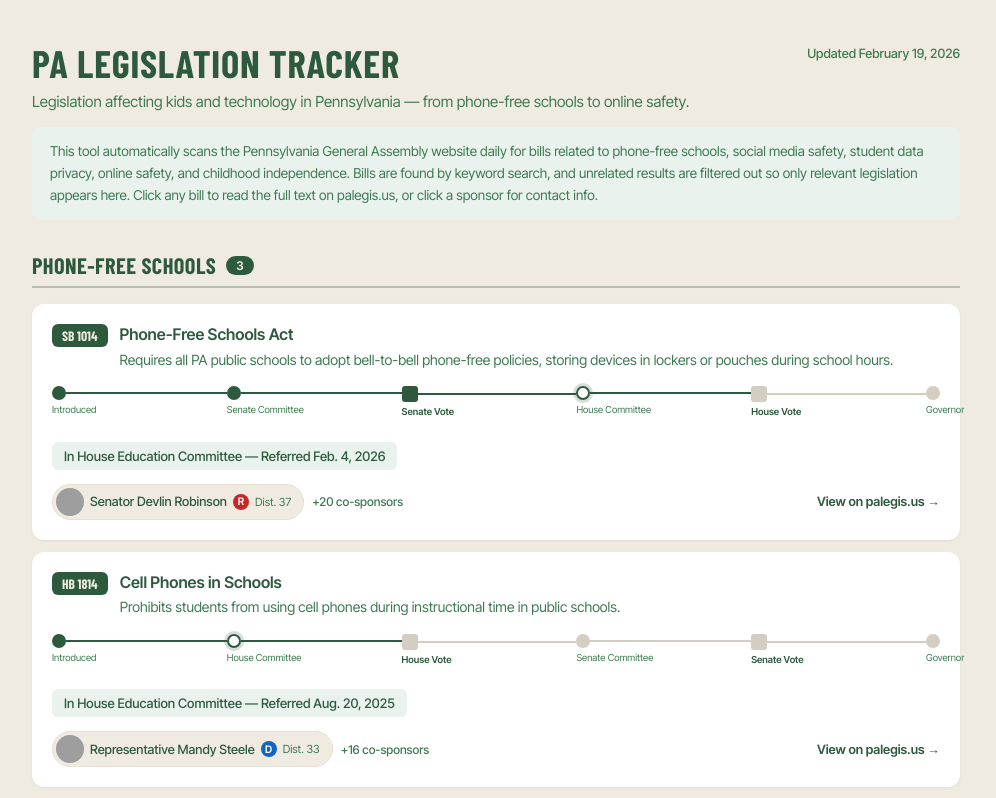
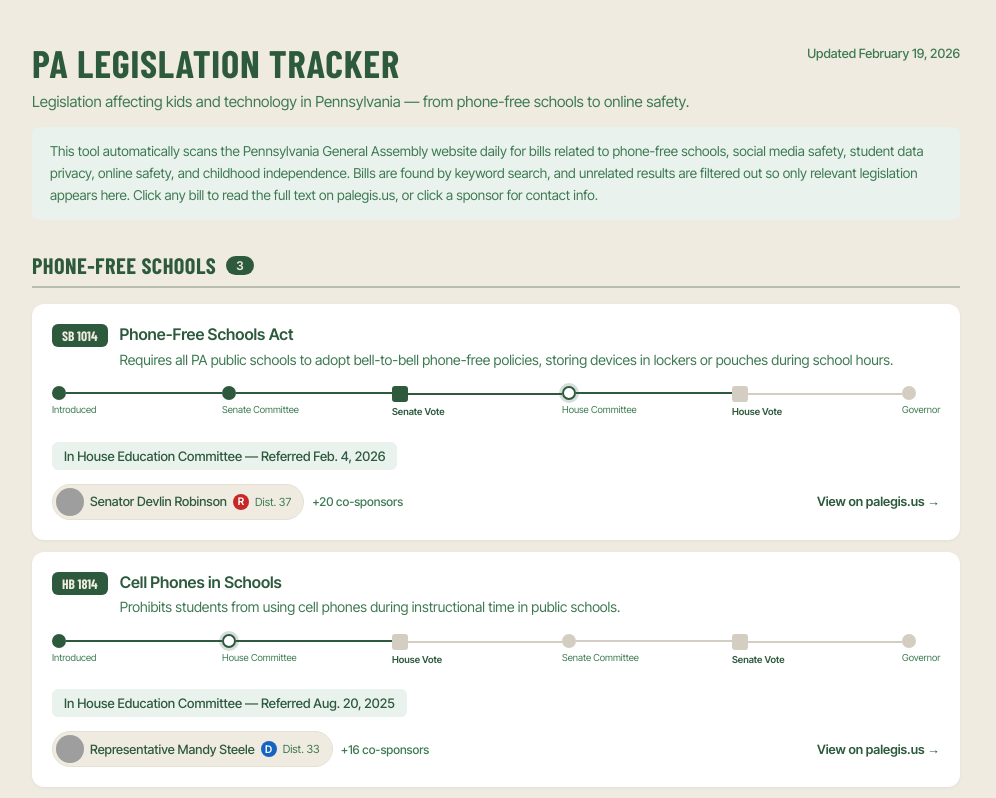
Before and after one commit to abirdbecker/pa-bill-tracker, a React (Vite) app: page / in a window 1280 px wide. Shown: the top 798 px of the page, without its empty margins (144-1140 px from the left). Built offline with nearby package versions, Linux system fonts and the light colour scheme; grey boxes are pictures that could not be loaded; the HTML template or start-up script is replaced by a standard one; a web font is replaced by a local one.

Commit message:
Add right padding to timeline so Governor label doesn't clip
Co-Authored-By: Claude Opus 4.6 <noreply@anthropic.com>

```diff
--- a/src/App.css
+++ b/src/App.css
@@ -193,7 +193,7 @@
 .timeline {
   display: flex;
   margin: 12px 0;
-  padding: 4px 0;
+  padding: 4px 24px 4px 0;
 }
 
 .timeline__segment {
```
